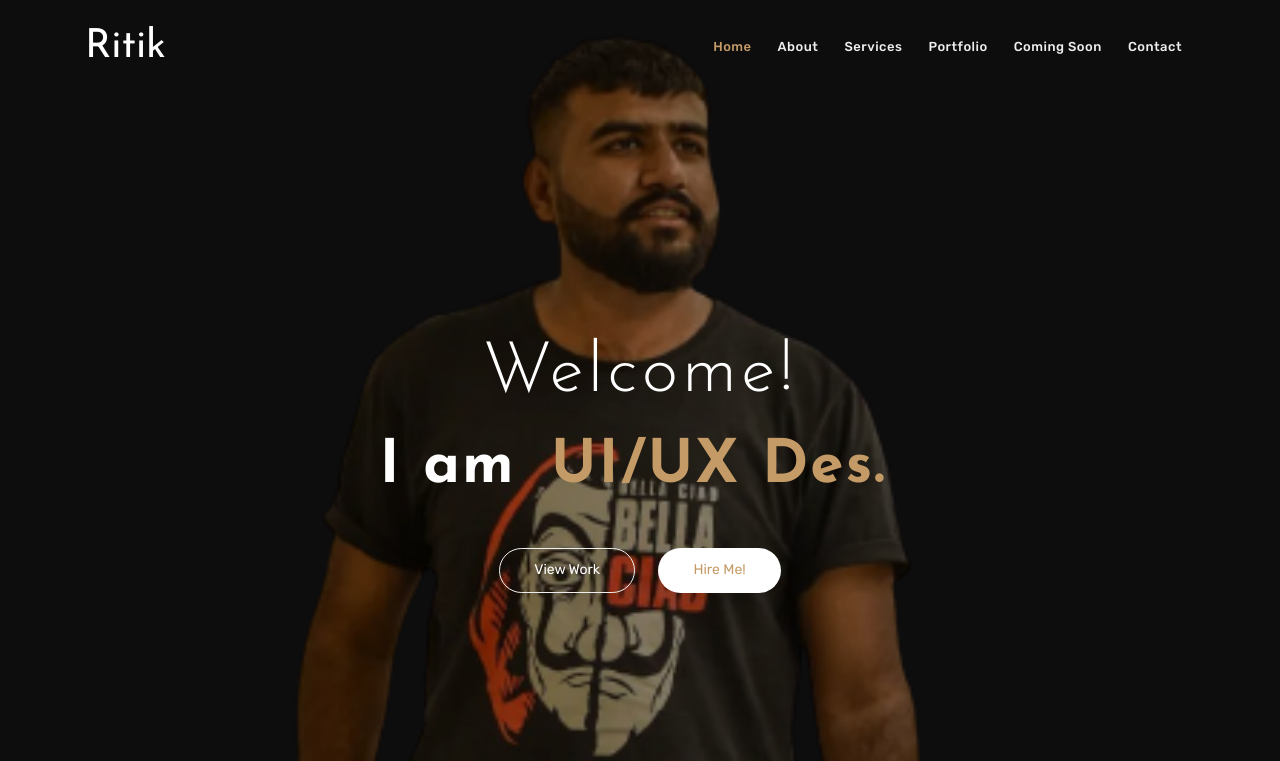
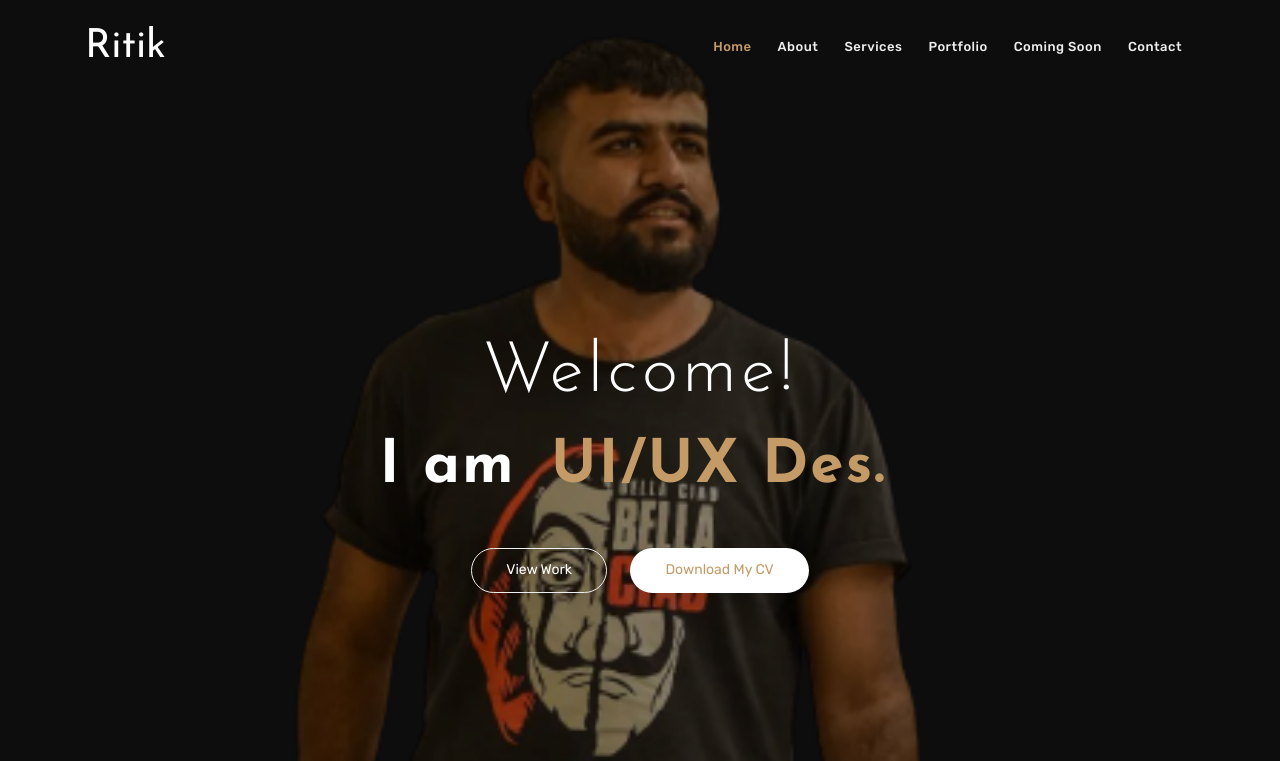
Before and after one commit to ritilbeldar/Ritik_beldar, a plain HTML site: page index.html in a window 1280 px wide. Shown: the top 761 px of the page. Drawn offline with Linux system fonts and the light colour scheme; files whose address does not match are found by name.

Commit message:
Update index.html
cv button add

```diff
--- a/index.html
+++ b/index.html
@@ -117,8 +117,8 @@
                     <a href="#0" class="butn butn-bord mt-30" data-scroll-nav="3">
                         <span>View Work</span>
                     </a>
-                    <a href="#0" class="butn butn-light mt-30" data-scroll-nav="5">
-                        <span>Hire Me!</span>
+                    <a href="#" id="downloadButton" class="butn butn-light mt-30">
+                        <span>Download My CV</span>
                     </a>
                 </div>
             </div>
```
